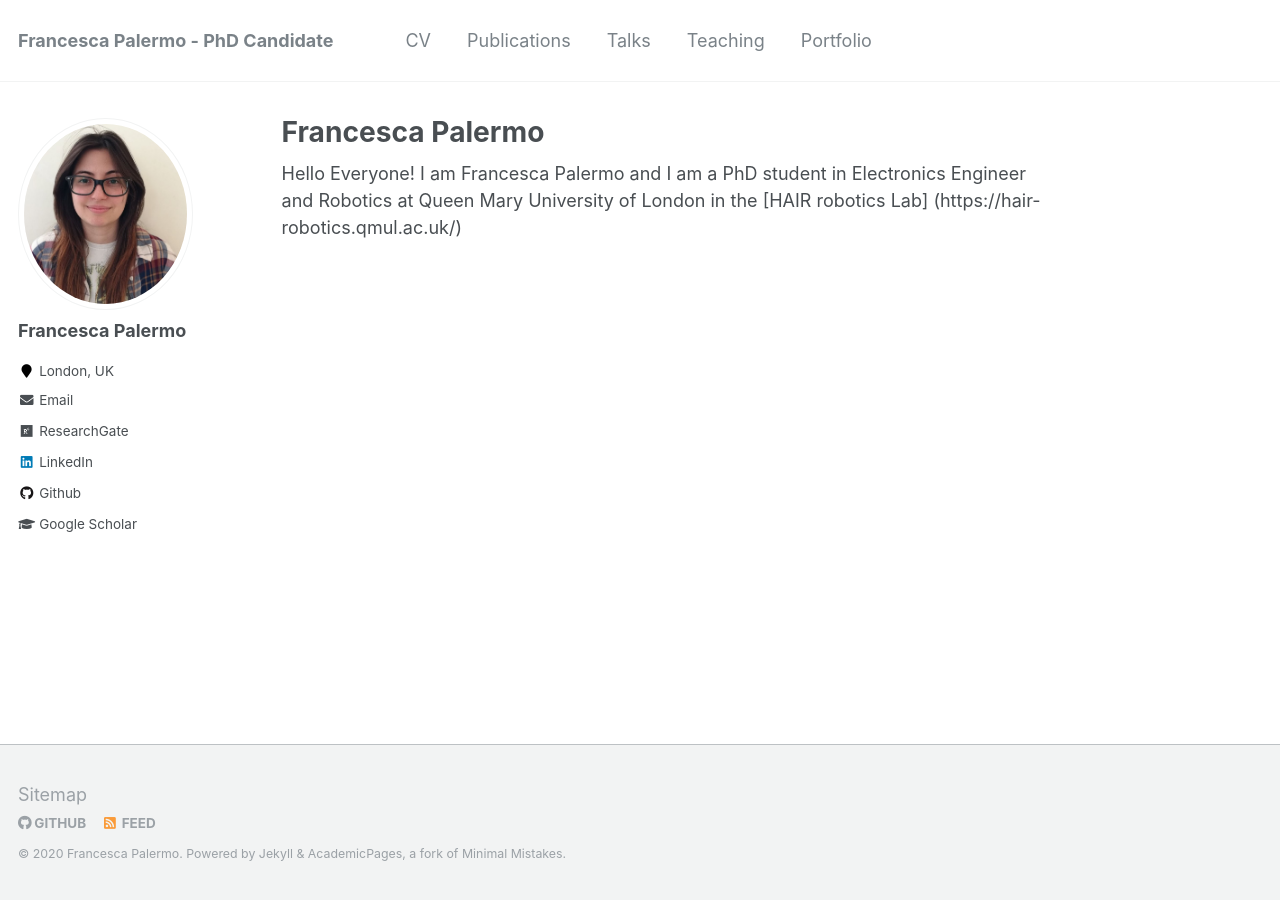
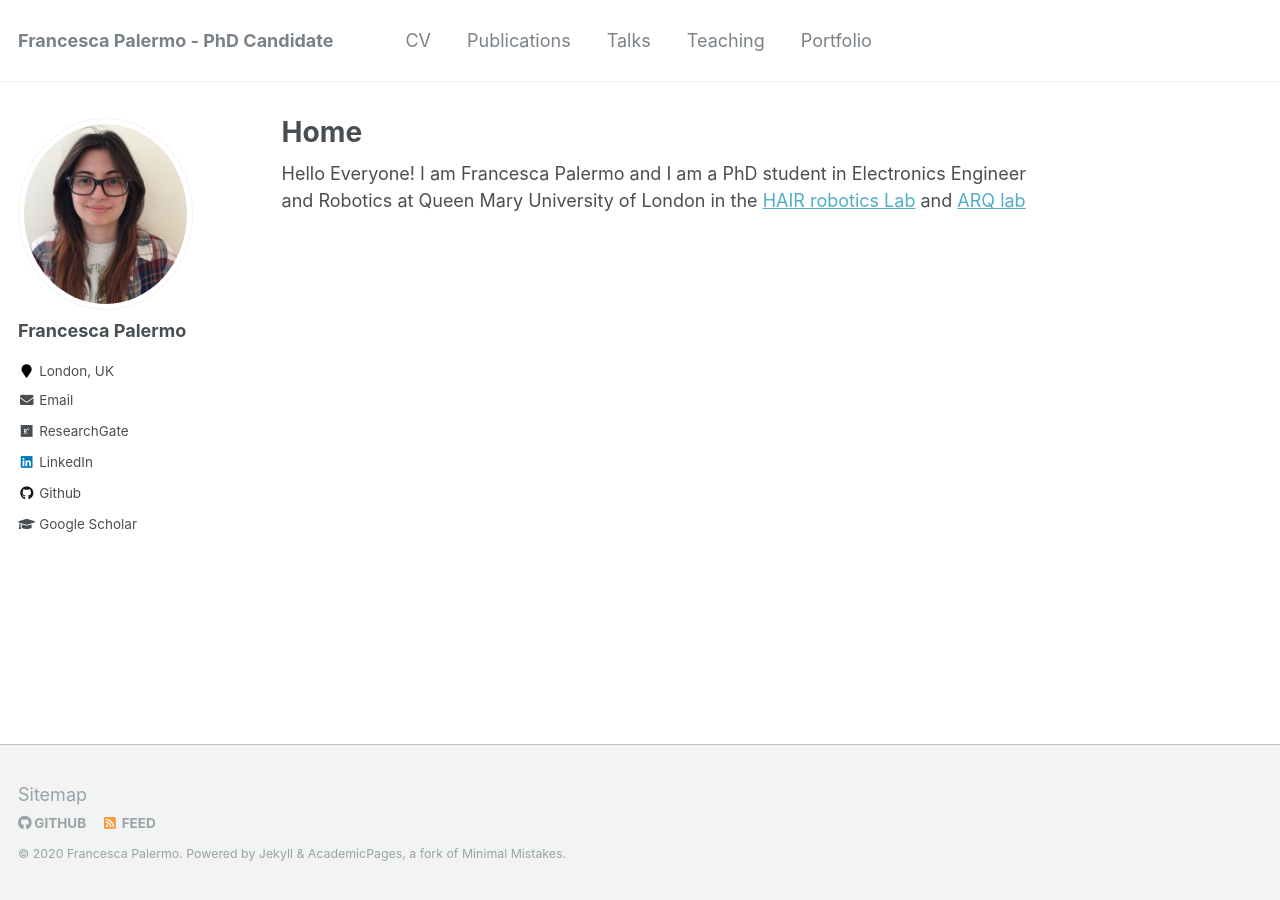
Before and after one commit to francescapalermo/francescapalermo.github.io, a Jekyll site: the page built from _pages/about.md, in a window 1280 px wide. Built offline with Jekyll 4.4.1, drawn with Linux system fonts in a browser that asks for light colours.

Commit message:
Update about.md

```diff
--- a/_pages/about.md
+++ b/_pages/about.md
@@ -1,6 +1,6 @@
 ---
 permalink: /
-title: "Francesca Palermo"
+title: "Home"
 excerpt: "About me"
 author_profile: true
 redirect_from:
@@ -8,7 +8,7 @@ redirect_from:
   - /about.html
 ---
 Hello Everyone!
-I am Francesca Palermo and I am a PhD student in Electronics Engineer and Robotics at Queen Mary University of London in the [HAIR robotics Lab] (https://hair-robotics.qmul.ac.uk/)
+I am Francesca Palermo and I am a PhD student in Electronics Engineer and Robotics at Queen Mary University of London in the [HAIR robotics Lab](https://hair-robotics.qmul.ac.uk/) and [ARQ lab](https://www.qmul.ac.uk/robotics/)
 
 <!---This is the front page of a website that is powered by the [academicpages template](https://github.com/academicpages/academicpages.github.io) and hosted on GitHub pages. [GitHub pages](https://pages.github.com) is a free service in which websites are built and hosted from code and data stored in a GitHub repository, automatically updating when a new commit is made to the respository. This template was forked from the [Minimal Mistakes Jekyll Theme](https://mmistakes.github.io/minimal-mistakes/) created by Michael Rose, and then extended to support the kinds of content that academics have: publications, talks, teaching, a portfolio, blog posts, and a dynamically-generated CV. You can fork [this repository](https://github.com/academicpages/academicpages.github.io) right now, modify the configuration and markdown files, add your own PDFs and other content, and have your own site for free, with no ads! An older version of this template powers my own personal website at [stuartgeiger.com](http://stuartgeiger.com), which uses [this Github repository](https://github.com/staeiou/staeiou.github.io).
 
```
